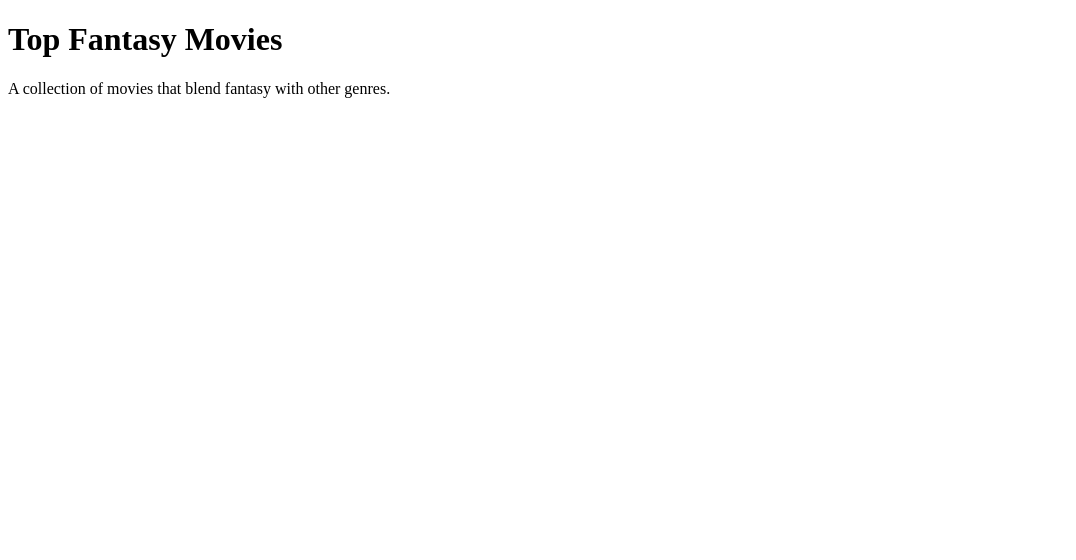
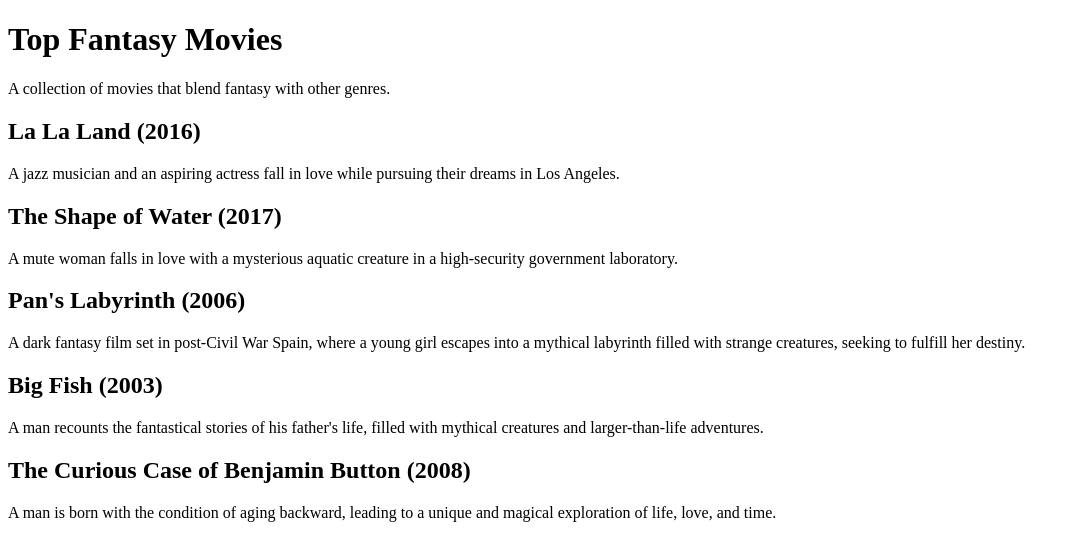
Before and after one commit to holeybyte/technica-webzine, a plain HTML site: page index.html in a window 1280 px wide. Shown: the whole page, without its empty margins (0-1076 px from the left). Drawn offline with Linux system fonts and the light colour scheme.

Commit message:
added movies

```diff
--- a/index.html
+++ b/index.html
@@ -8,3 +8,29 @@
         <h1>Top Fantasy Movies</h1>
         <p>A collection of movies that blend fantasy with other genres.</p>
     </header>
+    <section id="movies">
+        <article class="movie">
+            <h2>La La Land (2016)</h2>
+            <p>A jazz musician and an aspiring actress fall in love while pursuing their dreams in Los Angeles.</p>
+        </article>
+
+        <article class="movie">
+            <h2>The Shape of Water (2017)</h2>
+            <p>A mute woman falls in love with a mysterious aquatic creature in a high-security government laboratory.</p>
+        </article>
+
+        <article class="movie">
+            <h2>Pan's Labyrinth (2006)</h2>
+            <p>A dark fantasy film set in post-Civil War Spain, where a young girl escapes into a mythical labyrinth filled with strange creatures, seeking to fulfill her destiny.</p>
+        </article>
+
+        <article class="movie">
+            <h2>Big Fish (2003)</h2>
+            <p>A man recounts the fantastical stories of his father's life, filled with mythical creatures and larger-than-life adventures.</p>
+        </article>
+
+        <article class="movie">
+            <h2>The Curious Case of Benjamin Button (2008)</h2>
+            <p>A man is born with the condition of aging backward, leading to a unique and magical exploration of life, love, and time.</p>
+        </article>
+    </section>
```
